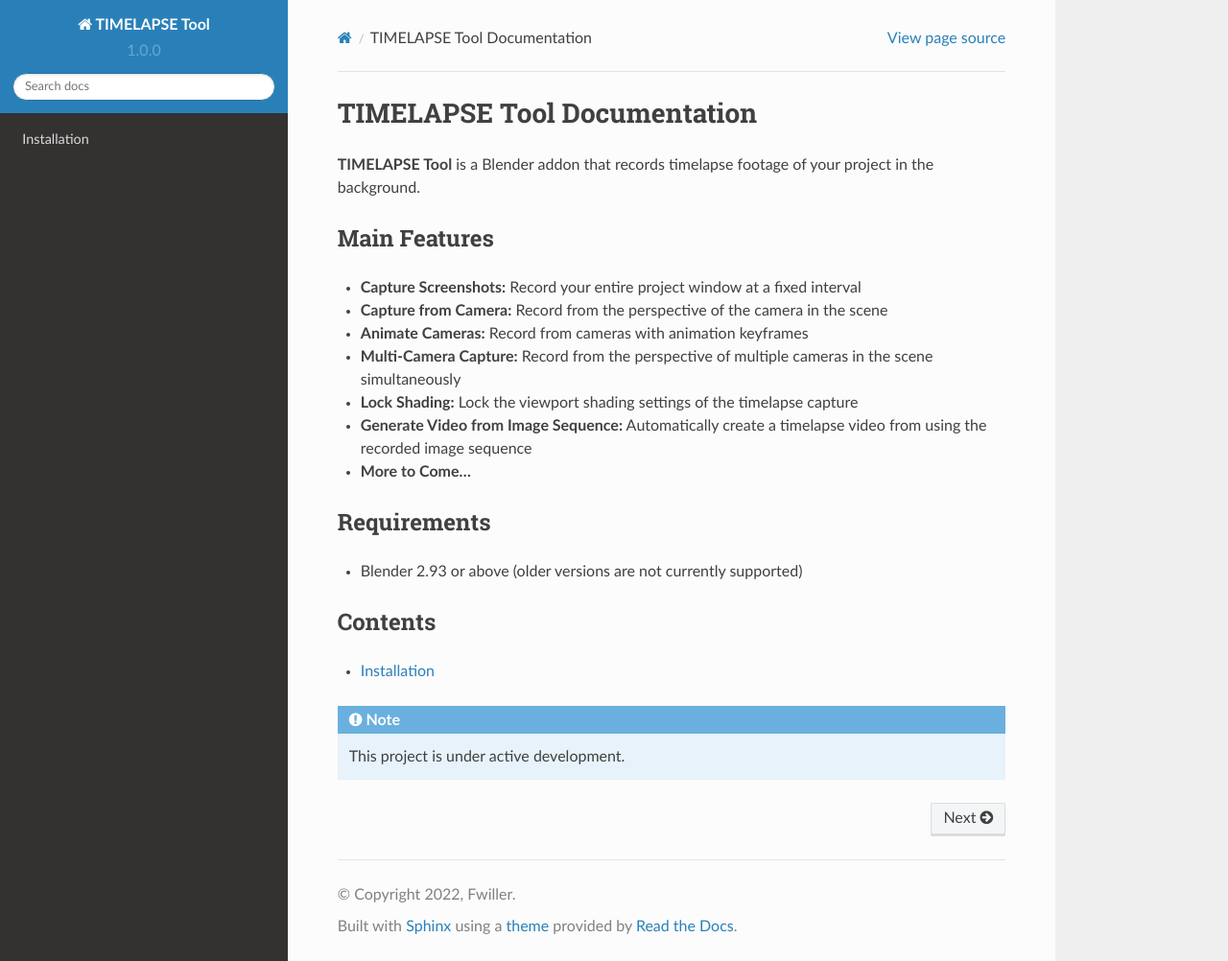
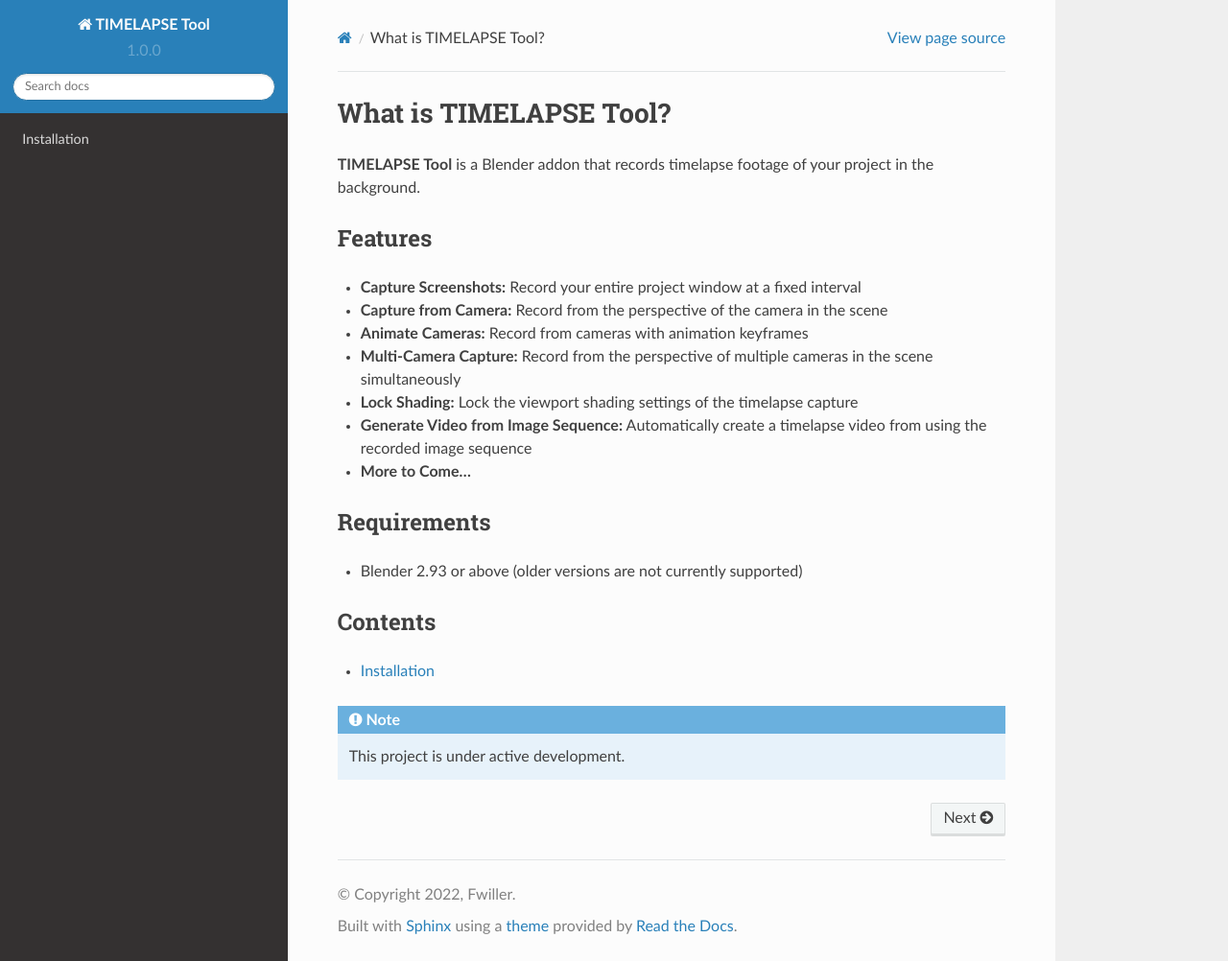
Before and after one commit to fwiller-git/TIMELAPSE-Tool-Docs, a Sphinx documentation site: the page built from docs/source/index.rst, in a window 1280 px wide and 1002 px high. Shown: the whole window at 96% size. Built offline with Sphinx 7.4.7 and the Read the Docs theme 2.0.0, drawn with Linux system fonts in a browser that asks for light colours; pages that are not in the unit, such as notebooks, are missing from menus.

Commit message:
mild rewording

```diff
--- a/docs/source/index.rst
+++ b/docs/source/index.rst
@@ -1,9 +1,9 @@
-TIMELAPSE Tool Documentation
+What is TIMELAPSE Tool?
 ===================================
 
 **TIMELAPSE Tool** is a Blender addon that records timelapse footage of your project in the background.
 
-Main Features
+Features
 --------
 * **Capture Screenshots:** Record your entire project window at a fixed interval
 * **Capture from Camera:** Record from the perspective of the camera in the scene
```
Also changed, not shown: docs/source/installation.rst (+7 -7 lines).
